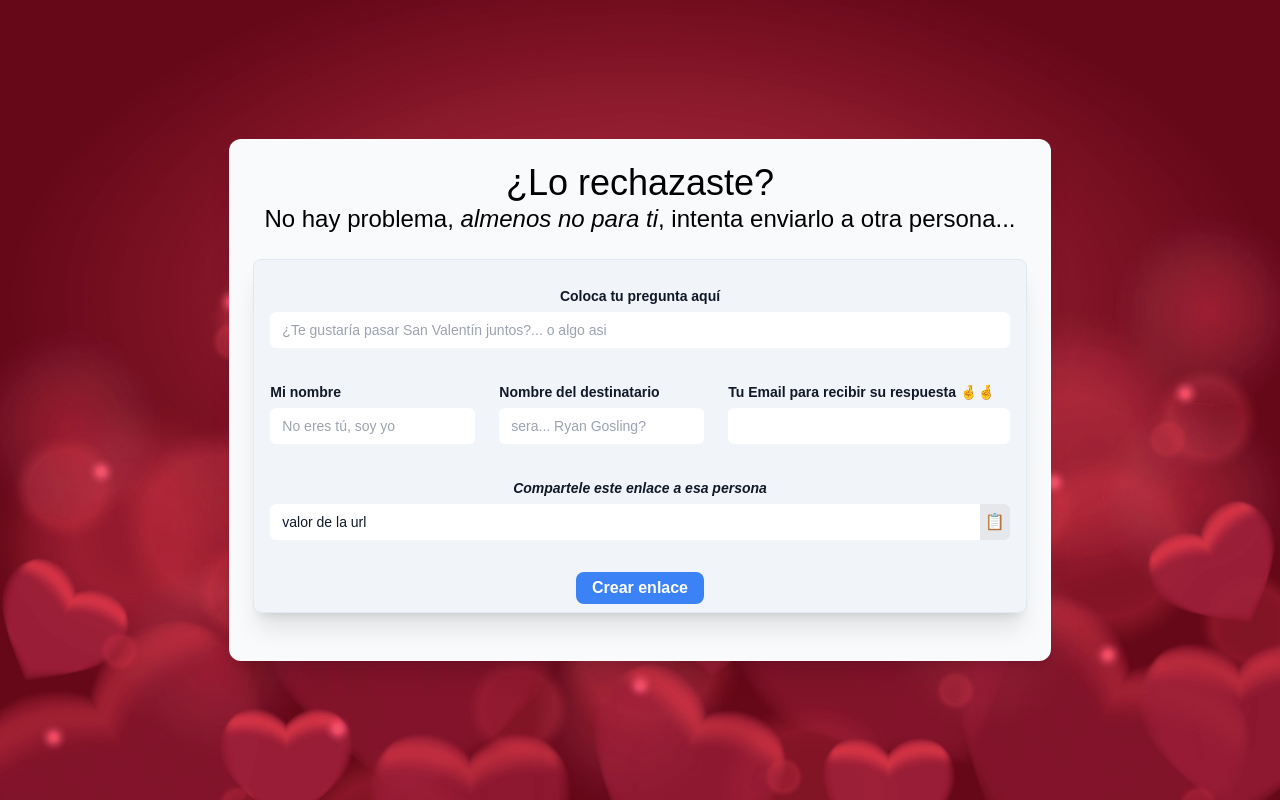
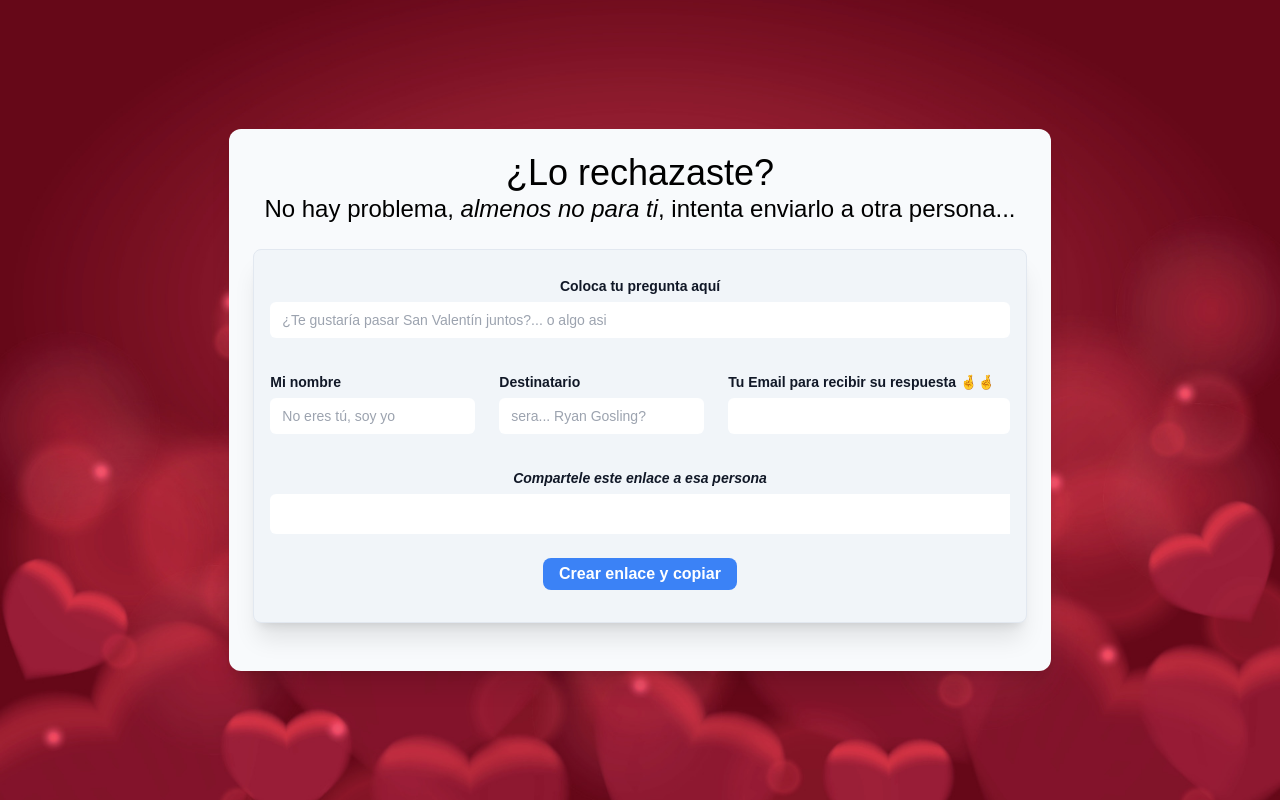
Before and after one commit to pablopissoni/san-valentin, a Next.js app: page /forward in a window 1280 px wide. Built offline with nearby package versions, Linux system fonts and the light colour scheme.

Commit message:
fix and refactor: se modularizo y se quito comentarios

```diff
--- a/src/app/forward/page.tsx
+++ b/src/app/forward/page.tsx
@@ -1,4 +1,11 @@
+"use client";
+
+import { GenerateUrl } from "@/components/GenerateUrl";
+import { useFormResend } from "@/hook/useFormResend";
+
 export default function ForwardPage() {
+  const { formResend, handleChangeInput } = useFormResend();
+
   return (
     <div className="bg-san-valentin w-screen h-screen bg-cover bg-center">
       <section className="flex flex-col items-center justify-center h-full">
@@ -15,17 +22,19 @@ export default function ForwardPage() {
             <div className="mt-4 grid grid-cols-2 gap-x-6 gap-y-8 sm:grid-cols-10">
               {/* Pregunta a enviar */}
               <div className="col-span-full">
-                <label htmlFor="country" className="block text-sm/6 font-semibold text-gray-900 text-center">
+                <label htmlFor="message" className="block text-sm/6 font-semibold text-gray-900 text-center">
                   Coloca tu pregunta aquí
                 </label>
                 <div className="mt-1">
                   <input
-                    id="text-question"
-                    name="text-question"
+                    id="message"
+                    name="message"
+                    value={formResend.message}
+                    onChange={(e) => handleChangeInput(e)}
                     type="text"
                     placeholder="¿Te gustaría pasar San Valentín juntos?... o algo asi"
                     maxLength={80}
-                    // minLength={8}
+                    minLength={8}
                     required
                     title="La pregunta debe tener entre 8 y 80 caracteres."
                     className="block w-full rounded-md bg-white px-3 py-1.5 text-base text-gray-900 outline-1 -outline-offset-1 outline-gray-300 placeholder:text-gray-400 focus:outline-2 focus:-outline-offset-2 focus:outline-indigo-600 sm:text-sm/6"
@@ -37,13 +46,15 @@ export default function ForwardPage() {
 
               {/* Nombre del remitente */}
               <div className="sm:col-span-3">
-                <label htmlFor="from-user" className="block text-sm/6 font-semibold text-gray-900">
+                <label htmlFor="fromUser" className="block text-sm/6 font-semibold text-gray-900">
                   Mi nombre
                 </label>
                 <div className="mt-1">
                   <input
-                    id="from-user"
-                    name="from-user"
+                    id="fromUser"
+                    name="fromUser"
+                    value={formResend.fromUser}
+                    onChange={(e) => handleChangeInput(e)}
                     type="text"
                     placeholder="No eres tú, soy yo"
                     className="block w-full rounded-md bg-white px-3 py-1.5 text-base text-gray-900 outline-1 -outline-offset-1 outline-gray-300 placeholder:text-gray-400 focus:outline-2 focus:-outline-offset-2 focus:outline-indigo-600 sm:text-sm/6"
@@ -53,13 +64,15 @@ export default function ForwardPage() {
 
               {/* Nombre del destinatario */}
               <div className="sm:col-span-3 ">
-                <label htmlFor="to-user" className="block text-sm/6 font-semibold text-gray-900">
-                  Nombre del destinatario
+                <label htmlFor="toUser" className="block text-sm/6 font-semibold text-gray-900">
+                  Destinatario
                 </label>
                 <div className="mt-1">
                   <input
-                    id="to-user"
-                    name="to-user"
+                    id="toUser"
+                    name="toUser"
+                    value={formResend.toUser}
+                    onChange={(e) => handleChangeInput(e)}
                     placeholder="sera... Ryan Gosling?"
                     type="text"
                     className="block w-full rounded-md bg-white px-3 py-1.5 text-base text-gray-900 outline-1 -outline-offset-1 outline-gray-300 placeholder:text-gray-400 focus:outline-2 focus:-outline-offset-2 focus:outline-indigo-600 sm:text-sm/6"
@@ -68,7 +81,7 @@ export default function ForwardPage() {
               </div>
 
               {/* Email para recibir la respuesta */}
-              <div className="sm:col-span-4">
+              <div className="col-span-full sm:col-span-4">
                 <label htmlFor="email" className="block text-sm/6 font-semibold text-gray-900">
                   Tu Email para recibir su respuesta 🤞🤞
                 </label>
@@ -76,6 +89,8 @@ export default function ForwardPage() {
                   <input
                     id="email"
                     name="email"
+                    value={formResend.email}
+                    onChange={(e) => handleChangeInput(e)}
                     type="email"
                     autoComplete="email"
                     className="block w-full rounded-md bg-white px-3 py-1.5 text-base text-gray-900 outline-1 -outline-offset-1 outline-gray-300 placeholder:text-gray-400 focus:outline-2 focus:-outline-offset-2 focus:outline-indigo-600 sm:text-sm/6"
@@ -85,32 +100,7 @@ export default function ForwardPage() {
 
               {/* URL para compartir */}
               <div className="col-span-full">
-                <p className="block text-sm/6 font-semibold text-gray-900 text-center">
-                  <i>Compartele este enlace a esa persona</i>
-                </p>
-                <div className="mt-1 flex">
-                  <p
-                    id="url-to-share"
-                    className="block w-full rounded-s-md bg-white px-3 py-1.5 text-base text-gray-900 outline-1 -outline-offset-1 outline-gray-300 placeholder:text-gray-400 focus:outline-2 focus:-outline-offset-2 focus:outline-indigo-600 sm:text-sm/6"
-                  >
-                    valor de la url
-                  </p>
-                  {/* Boton para copiar */}
-                  <button
-                    type="button"
-                    className=" bg-gray-200  font-bold p-1 rounded-e-md border  hover:bg-slate-200 hover:shadow-xl"
-                    // onClick={copyToClipboard}
-                  >
-                    📋
-                  </button>
-                </div>
-              </div>
-
-              {/* Boton para crear enlace */}
-              <div className="sm:col-span-full flex justify-center space-x-4">
-                <button className="bg-blue-500 hover:bg-blue-700 text-white font-bold py-1 px-4 rounded-lg hover:shadow-xl">
-                  Crear enlace
-                </button>
+                <GenerateUrl formData={formResend} />
               </div>
             </div>
           </form>
--- /dev/null
+++ b/src/components/GenerateUrl.tsx
@@ -0,0 +1,75 @@
+"use client";
+import { usePathname } from "next/navigation";
+import { useState } from "react";
+
+interface FormData {
+  message: string;
+  fromUser: string;
+  toUser: string;
+  email: string;
+}
+
+interface Props {
+  formData: FormData;
+}
+
+export const GenerateUrl = ({ formData }: Props) => {
+  console.log("🚀 ~ GenerateUrl ~ formData:", formData);
+  const pathname = usePathname();
+  console.log("🚀 ~ GenerateUrl ~ pathname:", pathname);
+  const urlBase = window.location.origin;
+
+  const [searchParams, setSearchParams] = useState<string>("");
+  const [copied, setCopied] = useState(false);
+
+  const generateUrl = (e: { preventDefault: () => void }) => {
+    e.preventDefault();
+    const search = new URLSearchParams({
+      mail: formData.message,
+      from: formData.fromUser,
+      to: formData.toUser,
+      text: formData.email,
+    });
+    const url = urlBase + "?" + search.toString();
+    navigator.clipboard.writeText(url);
+    setSearchParams(url);
+    setCopied(true);
+  };
+
+  if (copied) {
+    setTimeout(() => {
+      setCopied(false);
+    }, 3000);
+  }
+  return (
+    <>
+      <p className="block text-sm/6 font-semibold text-gray-900 text-center">
+        <i>Compartele este enlace a esa persona</i>
+      </p>
+      <div className="mt-1 flex">
+        <label
+          id="urlBase-to-share"
+          className="block w-full min-h-10 rounded-s-md bg-white px-3 py-1.5 text-base text-gray-900 outline-1 -outline-offset-1 outline-gray-300 placeholder:text-gray-400 focus:outline-2 focus:-outline-offset-2 focus:outline-indigo-600 sm:text-sm/6"
+        >
+          {searchParams}
+        </label>
+      </div>
+
+      {/* Boton para crear enlace */}
+      <div className="sm:col-span-full flex flex-col items-center space-y-4">
+        <div className="my-6">
+          <button
+            onClick={generateUrl}
+            className={`${
+              copied ? "bg-green-400 hover:bg-green-700" : "bg-blue-500 hover:bg-blue-700"
+            }   text-white font-bold py-1 px-4 rounded-lg hover:shadow-xl transition-all duration-300 transform hover:scale-105`}
+          >
+            <span className={`transition-opacity duration-500`}>
+              {copied ? "Copiado al portapapeles" : "Crear enlace y copiar"}
+            </span>
+          </button>
+        </div>
+      </div>
+    </>
+  );
+};
--- a/src/components/ui/YesNoButton.tsx
+++ b/src/components/ui/YesNoButton.tsx
@@ -24,6 +24,7 @@ export const YesNoButton = ({ recipientEmail, fromName, toName }: Props) => {
 
   return (
     <>
+      {/* Muestro boton SI/NO o el botón de compartir */}
       {!showShare ? (
         <div className="flex space-x-6 mt-4 justify-center">
           <button
@@ -40,6 +41,7 @@ export const YesNoButton = ({ recipientEmail, fromName, toName }: Props) => {
           </button>
         </div>
       ) : (
+        // Muestro botón de compartir
         <Link href="/forward">
           <p className="group inline-flex min-w-0 items-center gap-2 rounded bg-[#e91e63] px-6 py-2 mt-4 text-sm font-semibold text-white transition-all hover:shadow-lg hover:shadow-pink-500/40 active:scale-95 disabled:pointer-events-none disabled:opacity-50 disabled:shadow-none">
             Quieres intentar con otra persona?
@@ -56,11 +58,6 @@ export const YesNoButton = ({ recipientEmail, fromName, toName }: Props) => {
           </p>
         </Link>
       )}
-      {/* solo informativo */}
-      <div className="flex justify-center gap-3">
-        <p>Clicks: {count}</p>
-        <p>styleButton.length: {styleButton.length}</p>
-      </div>
     </>
   );
 };
--- /dev/null
+++ b/src/hook/useFormResend.ts
@@ -0,0 +1,25 @@
+"use client";
+import { useState } from "react";
+
+interface FormResend {
+  message: string;
+  fromUser: string;
+  toUser: string;
+  email: string;
+}
+
+export const useFormResend = () => {
+  const [formResend, setFormResend] = useState<FormResend>({
+    message: "",
+    fromUser: "",
+    toUser: "",
+    email: "",
+  });
+
+  const handleChangeInput = (e: any) => {
+    const { name, value } = e.target;
+    setFormResend({ ...formResend, [name]: value });
+  };
+
+  return { formResend, handleChangeInput };
+};
```
